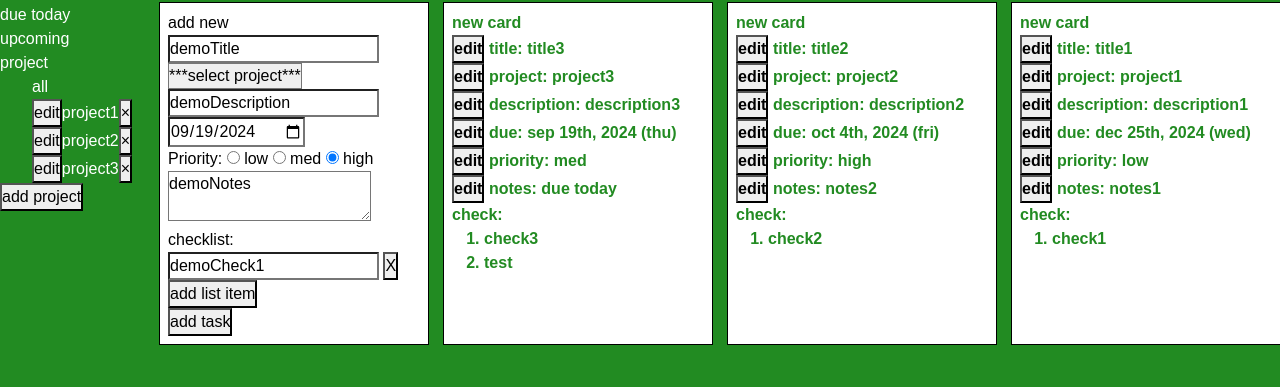
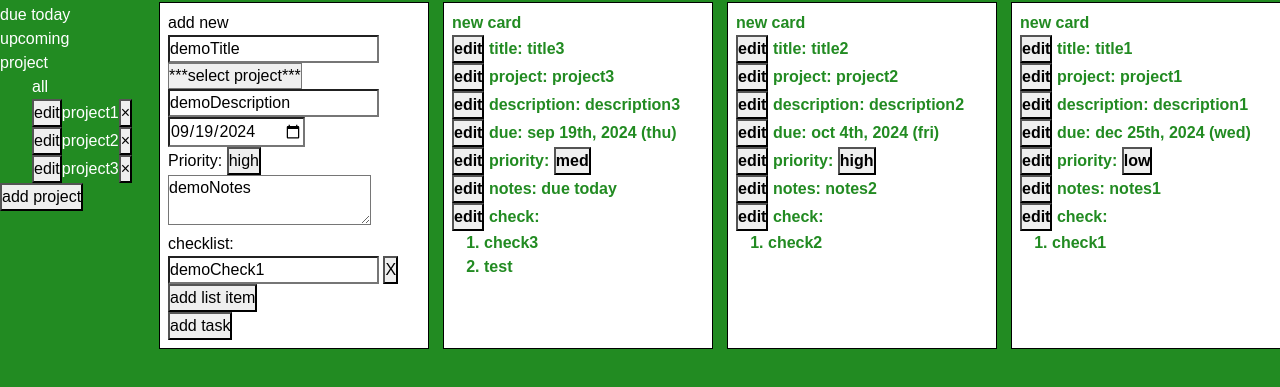
Before and after one commit to dawrentz/TOP-todo-list, a website built with webpack: page src/index.html in a window 1280 px wide. Both pictures are taken after a click on the button "add task". Shown: the part 45-432 px from the top of the page. Built offline with nearby package versions, Linux system fonts and the light colour scheme.

Commit message:
Change default priority input to button selector.
Convert code from radio buttons to button with event listeners that
changes priority input when clicked. "add task" button now looks for
the buttons textContent. Still need this button selector for editing the
priority in the cards.

```diff
--- a/src/eventListeners.js
+++ b/src/eventListeners.js
@@ -11,22 +11,31 @@ export function addELtoDefSubBtn(btn) {
         const allInputs = document.querySelectorAll("#default-todo-form input");
         //convert to array
         const allInputsArray = Array.from(allInputs);
+        //add non-input elements manually
         //add textarea input
         allInputsArray.push(document.querySelector("#notes-input"));
         //add project input
         allInputsArray.push(document.querySelector("#project-input"));
+        //add priority input
+        allInputsArray.push(document.querySelector("#priority-input"));
+
+        //test
+        console.log(allInputsArray[allInputsArray.length - 1].type);
 
         const inputValuesObj = {};
         const checkListValuesForTaskObj = [];
 
-        if (document.querySelector("#due-date-input").value !== "" && document.querySelector("#project-input").value !== "") {
-
+        //if statement requires no blank on certain inputs ================================================ need check this, where can user have blanks?
+        if (
+            document.querySelector("#due-date-input").value !== "" &&
+            document.querySelector("#project-input").value !== ""
+        ) {
             //identify all user inputs for custom populating of todo cards
             //using ":first-child" here makes an issues with the radio buttons line (first child is a label)
             allInputsArray.forEach((input) => {
-                //pull out radio inputs and return only the checked one's value
-                if (input.type === "radio" && input.checked ) {
-                    inputValuesObj["priority-input"] = input.value;
+                //pull out priority button selection
+                if (input.type === "button" ) {
+                    inputValuesObj["priority-input"] = input.textContent; //this needs be the priority button=============================================
                 }
                 //pull out all check list input values for seperate array
                 //only include if not blank
--- a/src/index.html
+++ b/src/index.html
@@ -67,7 +67,9 @@
             </div>
             <div class="form-line" >
                 <label>Priority: </label>
-                <input
+                <button type="button"
+                id="priority-input">high</button>
+                <!-- <input
                 type="radio"
                 name="priority"
                 class="priority-input"
@@ -90,7 +92,7 @@
                 id="priority-input-high"
                 value="high"
                 checked>
-                <label for="priority-input-high">high</label>
+                <label for="priority-input-high">high</label> -->
             </div>
             <div class="form-line" >
                 <textarea name="notes"
@@ -107,6 +109,7 @@
         <button type="submit" id="todo-sub-btn">add task</button>
     </template>
 
+    <!-- normal todo card template -->
     <template id="new-todo">
         new card
         <div class="todo-card-line">
@@ -133,11 +136,15 @@
             class="due-line"
             data-from-input="due-date-input"></span>
         </div>
+        <!-- priority button -->
         <div class="todo-card-line">
             priority:
-                <span
+            <!-- <span
             class="priority-line"
-                data-from-input="priority-input"></span>
+            data-from-input="priority-input"></span> -->
+            <button class="priority-line"
+            data-from-input="priority-input">
+            </button>
         </div>
         <div class="todo-card-line">
             notes:
--- a/src/render.js
+++ b/src/render.js
@@ -98,6 +98,16 @@ function defaultTodo() {
     const dueDateInput = document.querySelector("#due-date-input");
     dueDateInput.value = format(new Date(), "yyyy-MM-d");
 
+    //event listener for priority button selector
+    const defaultPriorityBtn = document.querySelector("#priority-input");
+    defaultPriorityBtn.addEventListener("click", () => {
+        defaultPriorityBtn.textContent =
+            defaultPriorityBtn.textContent === "high" ? "low" :
+            defaultPriorityBtn.textContent === "low"  ? "med" : "high"
+        ;
+    });
+
+
     //initialize checklist line and button
     addCheckListLine();
 
@@ -125,7 +135,8 @@ export function renderAll(taskList) {
         //link idNum for later edit functions
         newTodoCard.id = task._idNum;
 
-        const allNewTodoLines = newTodoCard.querySelectorAll(".todo-card-line span");
+        const allNewTodoLines = newTodoCard.querySelectorAll(".todo-card-line > :first-child"); //first child here is the span or button contianing ht e
+        // const allNewTodoLines = newTodoCard.querySelectorAll(".todo-card-line span");
         const checkListDOMelm = newTodoCard.querySelector(".checklist-list");
 
         for(const prop in task) {
```
Also changed, not shown: README.md. Lines whose indentation alone changed are shown as unchanged.
